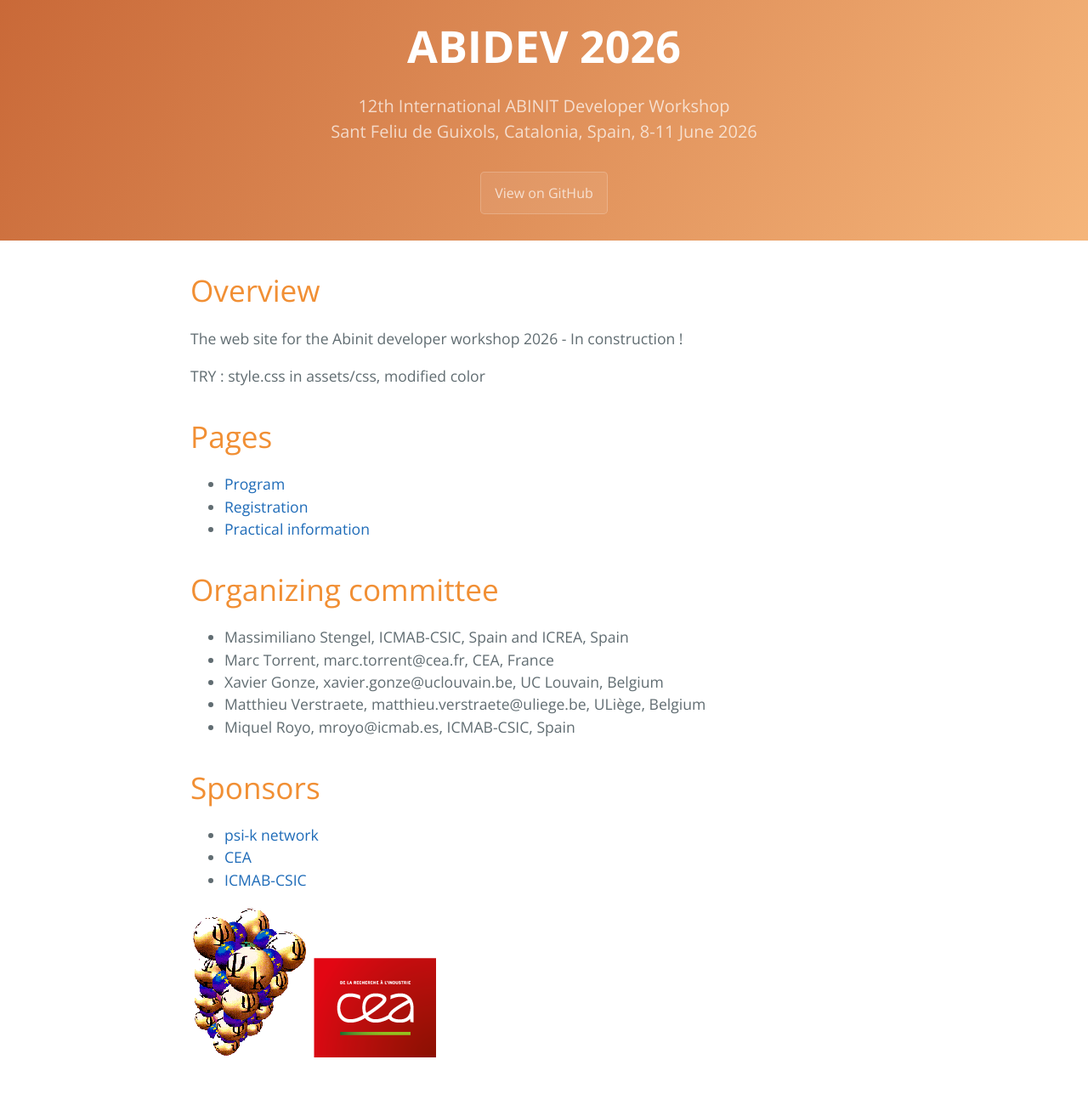
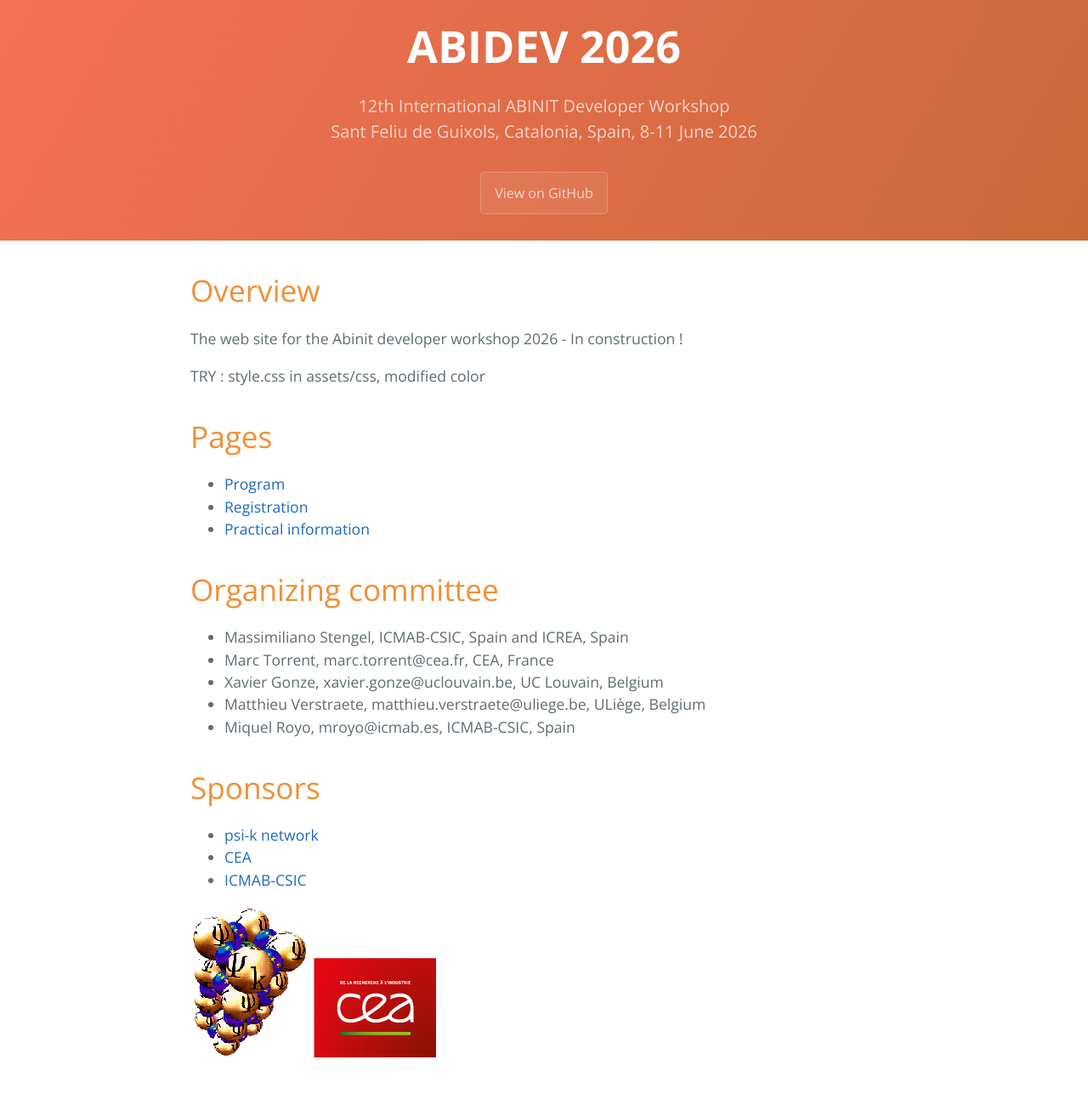
Before and after one commit to abinit/abidev2026, a Jekyll site: the page built from docs/index.md, in a window 1280 px wide. Shown: the whole page at 85% size. Built offline with Jekyll 4.4.1, drawn with Linux system fonts in a browser that asks for light colours; the repository's description, which GitHub fills in, is left out.

Commit message:
Color adjustment

```diff
--- a/docs/assets/css/style.css
+++ b/docs/assets/css/style.css
@@ -269,7 +269,7 @@ a:hover { text-decoration: underline; }
 @media screen and (max-width: 42em) { .btn { display: block; width: 100%; padding: 0.75rem; font-size: 0.9rem; }
   .btn + .btn { margin-top: 1rem; margin-left: 0; } }
 
-.page-header { color: #fff; text-align: center; background-color: #f5b57a ; background-image: linear-gradient(120deg, #c96938, #f5b57a); }
+.page-header { color: #fff; text-align: center; background-color: #c96938 ; background-image: linear-gradient(120deg, #f57056, #c96938); }
 @media screen and (min-width: 64em) { .page-header { padding: 5rem 6rem; } }
 @media screen and (min-width: 42em) and (max-width: 64em) { .page-header { padding: 3rem 4rem; } }
 @media screen and (max-width: 42em) { .page-header { padding: 2rem 1rem; } }
```
